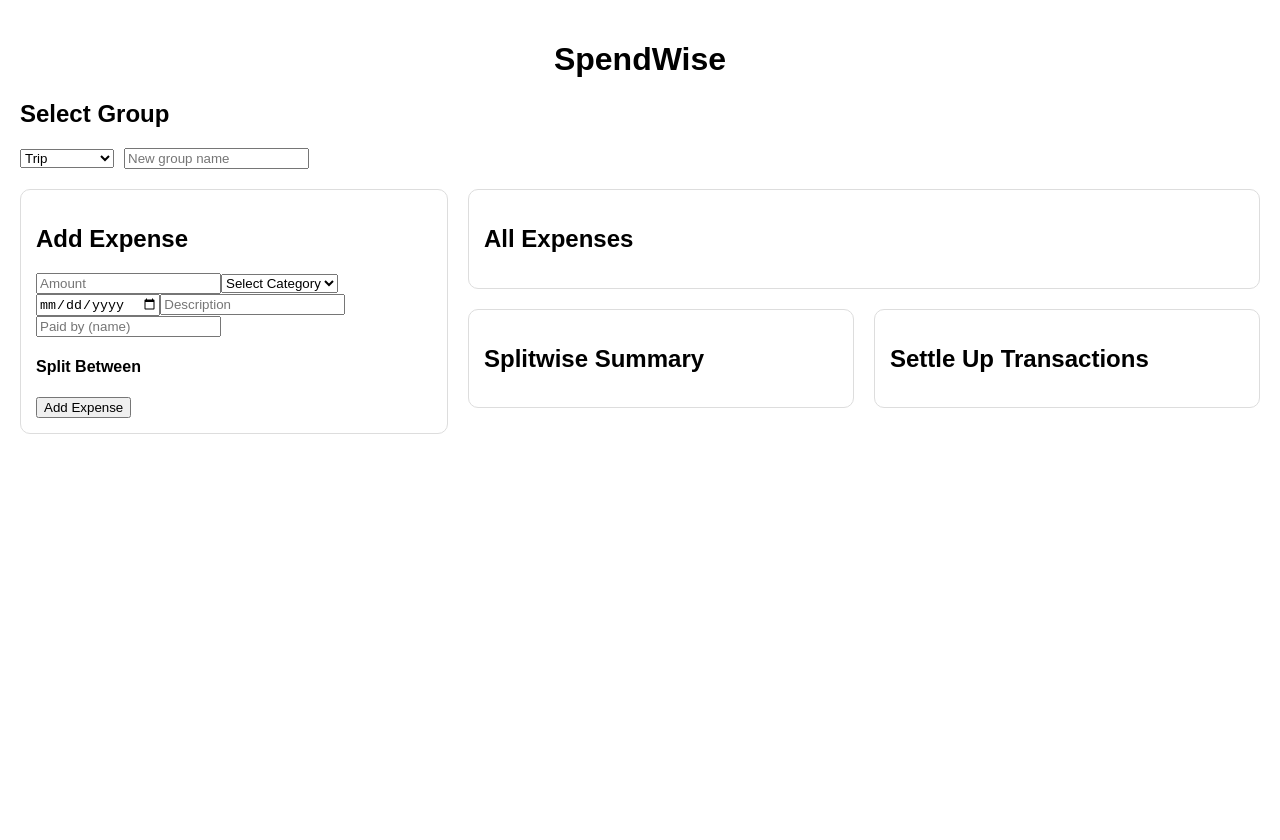
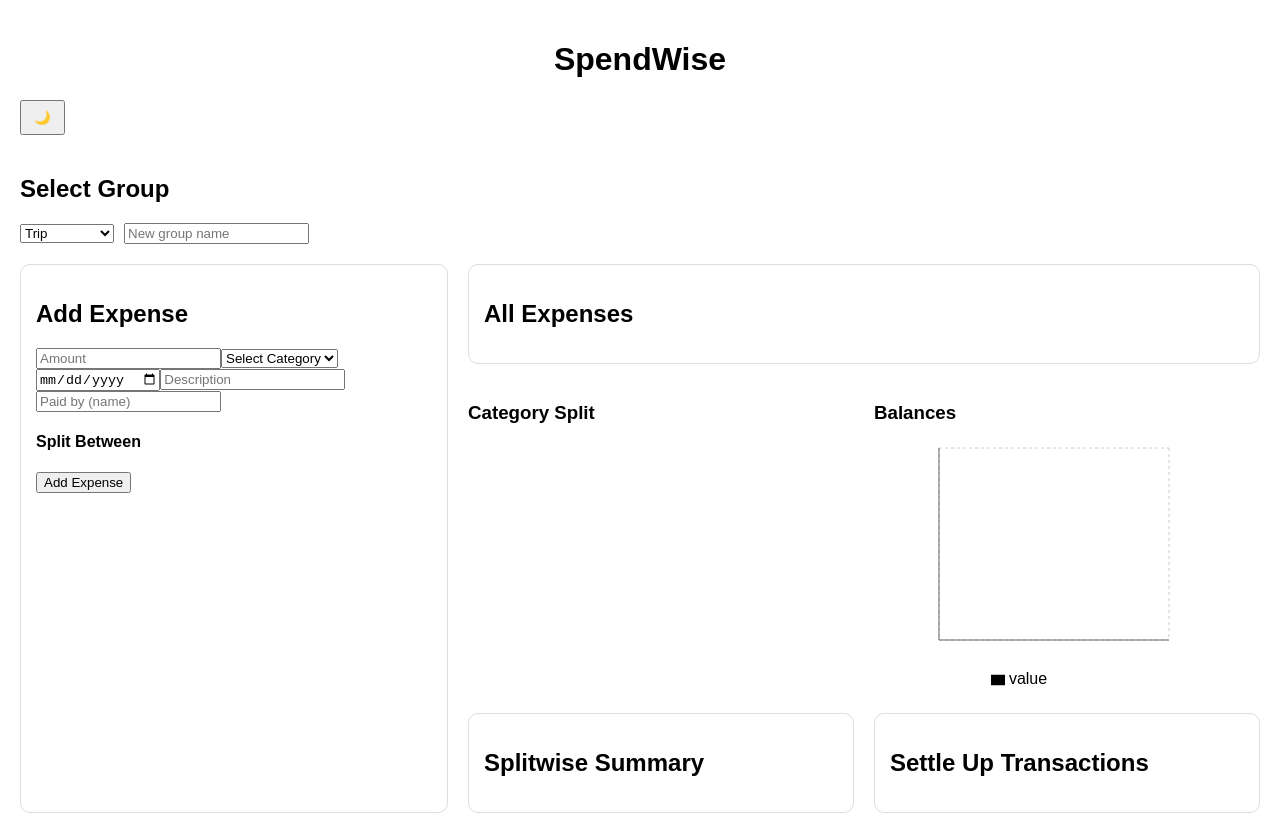
Before and after one commit to hellomanishahere/spendwise-finance-tracker, a React (Create React App) app: page / in a window 1280 px wide. Before the commit the page ends 800 px from the top, so only its background shows below. Built offline with nearby package versions, Linux system fonts and the light colour scheme.

Commit message:
Added charts (Pie + Bar), improved UI layout and dark mode toggle

```diff
--- a/package.json
+++ b/package.json
@@ -10,6 +10,7 @@
     "react": "^19.2.5",
     "react-dom": "^19.2.5",
     "react-scripts": "5.0.1",
+    "recharts": "^3.8.1",
     "web-vitals": "^2.1.4"
   },
   "scripts": {
--- a/src/App.js
+++ b/src/App.js
@@ -1,5 +1,6 @@
 import { useState, useEffect } from "react";
 import ExpenseForm from "./components/ExpenseForm";
+import { PieChart, Pie, Cell, Tooltip, BarChart, Bar, XAxis, YAxis, CartesianGrid, Legend } from "recharts";
 
 function App() {
   const [expenses, setExpenses] = useState([]);
@@ -8,6 +9,11 @@
 
   const [groups, setGroups] = useState(["Trip", "Roommates"]);
   const [selectedGroup, setSelectedGroup] = useState("Trip");
+
+  /* DARK MODE STATE */
+  const [darkMode, setDarkMode] = useState(
+    JSON.parse(localStorage.getItem("darkMode")) || false
+  );
 
   useEffect(() => {
     const stored = JSON.parse(localStorage.getItem("expenses")) || [];
@@ -21,6 +27,11 @@
       localStorage.setItem("expenses", JSON.stringify(expenses));
     }
   }, [expenses, isLoaded]);
+
+  /* SAVE DARK MODE */
+  useEffect(() => {
+    localStorage.setItem("darkMode", JSON.stringify(darkMode));
+  }, [darkMode]);
 
   const addGroup = (groupName) => {
     if (!groupName) return;
@@ -147,9 +158,51 @@
     return settlements;
   };
 
+  /* CATEGORY DATA FOR PIE CHART */
+  const getCategoryData = () => {
+    const data = {};
+    expenses
+      .filter((e) => e.group === selectedGroup)
+      .forEach((e) => {
+        data[e.category] = (data[e.category] || 0) + e.amount;
+      });
+
+    return Object.entries(data).map(([name, value]) => ({ name, value }));
+  };
+
+  /* BALANCE DATA FOR BAR CHART */
+  const getBalanceData = () => {
+    const balances = calculateBalances();
+    return Object.entries(balances).map(([name, value]) => ({
+      name,
+      value,
+    }));
+  };
+
+  const COLORS = ["#0088FE", "#00C49F", "#FFBB28", "#FF8042"];
+
+  /* THEME STYLES */
+  const themeStyles = {
+    backgroundColor: darkMode ? "#121212" : "#ffffff",
+    color: darkMode ? "#ffffff" : "#000000",
+    minHeight: "100vh",
+  };
+
   return (
-    <div style={{ padding: "20px", fontFamily: "Arial" }}>
+    <div style={{ padding: "20px", fontFamily: "Arial", ...themeStyles }}>
       <h1 style={{ textAlign: "center" }}>SpendWise</h1>
+
+      {/* DARK MODE BUTTON */}
+      <button
+        onClick={() => setDarkMode(!darkMode)}
+        style={{
+          marginBottom: "20px",
+          padding: "8px 12px",
+          cursor: "pointer",
+        }}
+      >
+        {darkMode ? "☀️" : "🌙"}
+      </button>
 
       {/* GROUP SELECT */}
       <h2>Select Group</h2>
@@ -220,6 +273,35 @@
             </ul>
           </div>
 
+          {/* CHARTS */}
+          <div style={{ display: "flex", gap: "20px", marginBottom: "20px" }}>
+
+            <div style={{ flex: 1 }}>
+              <h3>Category Split</h3>
+              <PieChart width={300} height={250}>
+                <Pie data={getCategoryData()} dataKey="value" nameKey="name" outerRadius={80}>
+                  {getCategoryData().map((entry, index) => (
+                    <Cell key={index} fill={COLORS[index % COLORS.length]} />
+                  ))}
+                </Pie>
+                <Tooltip />
+              </PieChart>
+            </div>
+
+            <div style={{ flex: 1 }}>
+              <h3>Balances</h3>
+              <BarChart width={300} height={250} data={getBalanceData()}>
+                <CartesianGrid strokeDasharray="3 3" />
+                <XAxis dataKey="name" />
+                <YAxis />
+                <Tooltip />
+                <Legend />
+                <Bar dataKey="value" />
+              </BarChart>
+            </div>
+
+          </div>
+
           {/* SUMMARY */}
           <div style={{ display: "flex", gap: "20px" }}>
 
```
Also changed, not shown: 1 other file (tests, documents, lock files or other folders).
